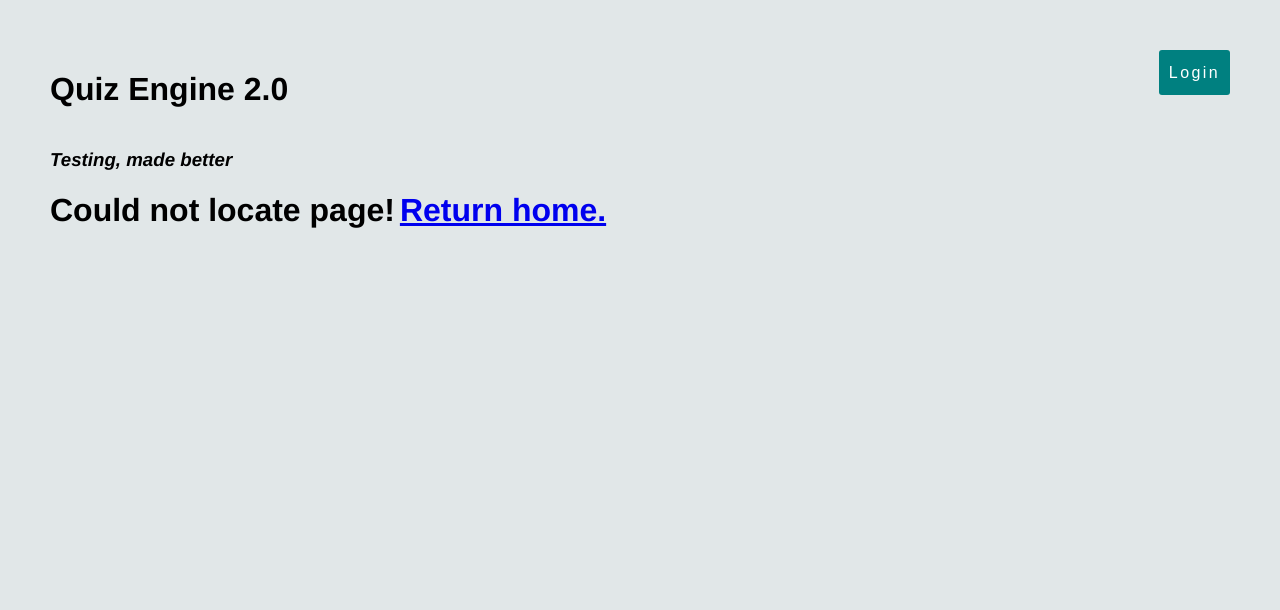
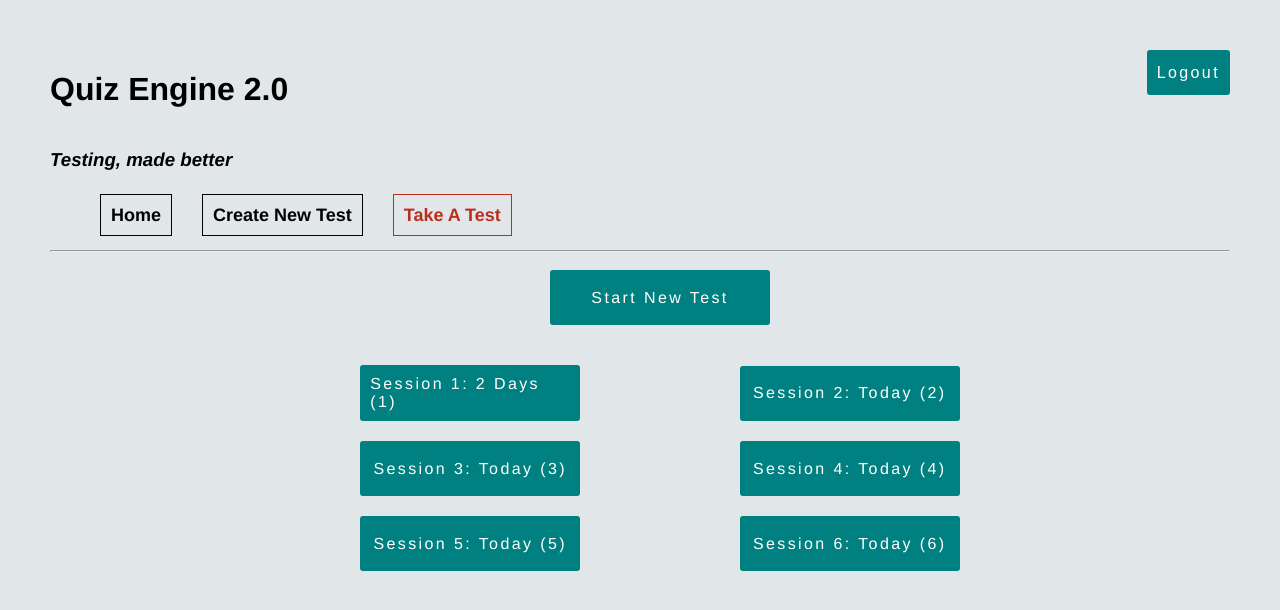
Before and after one commit to justincook951/capstone-quiz-fe, a React app: page /test/get in a window 1280 px wide. Built offline with nearby package versions, Linux system fonts and the light colour scheme; no server answers.

Commit message:
Initial sessions management framework added

```diff
--- a/app/components/Demo.js
+++ b/app/components/Demo.js
@@ -6,7 +6,7 @@ export default function Demo() {
         <div>
             <h1>This is the demo page!</h1>
             <NavLink
-                to='/create/test'
+                to='/test/create'
                 className='nav-link'>This is a broken link</NavLink>
         </div>
     )
--- a/app/components/MainMenu.js
+++ b/app/components/MainMenu.js
@@ -17,23 +17,29 @@ function MainMenuNav() {
             <nav className='row space-between'>
                 <ul className='row nav'>
                     <li>
-                    <NavLink
-                        to='/'
-                        exact
-                        className='nav-link'
-                        activeStyle={activeStyle}>Home</NavLink>
+                        <NavLink
+                            to='/'
+                            exact
+                            className='nav-link'
+                            activeStyle={activeStyle}>
+                                Home
+                        </NavLink>
                     </li>
                     <li>
                         <NavLink
-                            to='/create/test'
+                            to='/test/create'
                             className='nav-link'
-                            activeStyle={activeStyle}>Create New Test</NavLink>
+                            activeStyle={activeStyle}>
+                                Create New Test
+                        </NavLink>
                     </li>
                     <li>
                         <NavLink
-                            to='/get/test'
+                            to='/test/get'
                             className='nav-link'
-                            activeStyle={activeStyle}>Take A Test</NavLink>
+                            activeStyle={activeStyle}>
+                                Take A Test
+                        </NavLink>
                     </li>
                 </ul>
             </nav>
--- a/app/components/Test.js
+++ b/app/components/Test.js
@@ -1,12 +1,15 @@
 import React from 'react'
 import Question from './Question'
 import {fetchQuestionsBySession, generateNewTest} from '../utils/api'
+import { useParams} from "react-router";
 
-export default function Test({ sessionId = '' }) {
+export default function Test() {
     const [questions, setQuestions] = React.useState([]);
+    const { sessionId } = useParams();
     // Fetch all questions for a given session for this user
-    if (sessionId === '') {
+    if (sessionId === 'new') {
         React.useEffect(() => {
+            console.log("Generating a new test");
             generateNewTest()
                 .then((response) => console.log(response))
                 .catch((err) => console.log(err));
@@ -14,6 +17,7 @@ export default function Test({ sessionId = '' }) {
     }
     else {
         React.useEffect(() => {
+            console.log(`fetching by ID ${sessionId}`);
             fetchQuestionsBySession(sessionId)
                 .then((response) => console.log(response))
                 .catch((err) => console.log(err));
--- a/app/components/TestTaker.js
+++ b/app/components/TestTaker.js
@@ -1,17 +1,86 @@
 import React from 'react'
 import MainMenu from './MainMenu'
-import Test from './Test'
+import { fetchSessionsByUser } from '../utils/api'
+import * as actiontype from '../utils/action_types'
+import Loading from './Loading'
+import { Link, useHistory } from 'react-router-dom'
+
+function testTakerReducer(state, action) {
+    if (action.type === actiontype.SUCCESS) {
+        return {
+            error: null,
+            sessions: action.response
+        }
+    }
+    else if (action.type === actiontype.FAILURE) {
+        return {
+
+        }
+    }
+    else if (action.type === actiontype.ERROR) {
+        return {
+
+        }
+    }
+}
+
+function loadTest(session, history) {
+    history.push(`/test/get/${session}`);
+}
+
+function SessionsGrid({ sessions }) {
+    const history = useHistory();
+    console.log("Sessions grid")
+    console.log(sessions)
+    return (
+        <React.Fragment>
+            <li className='btn-style' onClick={() => loadTest('new', history)}>
+                Start New Test
+            </li>
+            <li></li>
+            {sessions.map((session, index) => {
+                const { sessionId, name, lastAccessed } = session
+
+                return (
+                    <li
+                        key={sessionId}
+                        className='btn-style'
+                        onClick={() => loadTest(sessionId, history)}
+                    >
+                        {name}: {lastAccessed} ({sessionId})
+                    </li>
+                )
+            })}
+        </React.Fragment>
+    )
+}
 
 export default function TestTaker() {
-    // Fetch all existing tests (sessions) for this user
+    // Fetch all existing sessions (tests in progress) for this user
+    const [state, dispatch] = React.useReducer(
+        testTakerReducer,
+        {error: null}
+    )
+    React.useEffect(() => {
+        fetchSessionsByUser()
+            .then((response) => {
+                dispatch({ type: actiontype.SUCCESS, state, response })
+            })
+            .catch((err) => dispatch({ type: actiontype.ERROR, err }));
+    }, [])
+
+    const isLoading = () => !state.sessions && state.error === null
+
     return (
         <div>
             <MainMenu />
             <hr/>
-            <h1>Take a test</h1>
-            <Test
-                inbAnswers={["answer1", "answer2"]}
-            />
-        </div>
+            <div className="sub-container">
+                 <ul className='grid-small space-around'>
+                        {state.sessions ? <SessionsGrid sessions={state.sessions} /> : null}
+                        <li>{isLoading() ? <Loading text='Getting tests' /> : null}</li>
+                    </ul>
+                </div>
+            </div>
     )
 }
--- a/app/index.css
+++ b/app/index.css
@@ -32,6 +32,27 @@ body {
     flex-wrap: wrap;
 }
 
+.grid-small {
+    display: flex;
+    justify-content: space-between;
+    flex-wrap: wrap;
+    align-items: center;
+    width: 70%;
+    margin: 0 auto;
+}
+
+.grid-small li {
+    align-items: center;
+    margin: 10px auto;
+    width: 50%;
+}
+
+.grid-small li:not(:first-child) {
+    align-items: center;
+    margin: 10px;
+    width: 100%;
+}
+
 .header-lg {
     font-size: 36px;
     font-weight: 250;
@@ -51,7 +72,7 @@ body {
     background: yellow;
 }
 
-.reg-button {
+.btn-style {
     padding: 10px;
     letter-spacing: .15em;
     border-radius: 3px;
@@ -70,9 +91,10 @@ body {
     -moz-transition: all .2s ease-out;
     -o-transition: all .2s ease-out;
     transition: all .2s ease-out;
+    min-height: 35px;
 }
 
-.reg-button:hover {
+.btn-style:hover {
     color: teal;
     background-color: white;
 }
@@ -117,3 +139,12 @@ li {
 .reg-link {
     padding-left: 5px;
 }
+
+.center {
+    margin: 0 auto;
+}
+
+.sub-container {
+    width: 75%;
+    margin: 0 auto;
+}
--- a/app/index.js
+++ b/app/index.js
@@ -2,20 +2,22 @@ import React from 'react'
 import ReactDOM from 'react-dom'
 import './index.css'
 import AuthedContext, { AuthedProvider } from './contexts/authed'
-import { BrowserRouter as Router, Route, Switch, Redirect } from 'react-router-dom'
+import { BrowserRouter as Router, Route, Switch, Redirect, useHistory } from 'react-router-dom'
 import Loading from './components/Loading'
 import Home from './components/Home'
 import Demo from './components/Demo'
 import { NavLink } from 'react-router-dom'
 import TestMaker from './components/TestMaker'
 import TestTaker from './components/TestTaker'
+import Test from './components/Test'
 
 function authedPaths() {
     return (
         <React.Fragment>
             <Route exact path='/' component={Home} />
-            <Route exact path='/create/test' component={TestMaker} />
-            <Route path='/get/test' component={TestTaker} />
+            <Route exact path='/test/create' component={TestMaker} />
+            <Route exact path='/test/get' component={TestTaker} />
+            <Route path='/test/get/:sessionId' component={Test} />
         </React.Fragment>
     )
 }
@@ -27,13 +29,9 @@ function notAuthedPaths() {
 }
 
 function App()  {
-    const [authed, setAuthed] = React.useState(false);
+    const [authed, setAuthed] = React.useState(true);
     const toggleAuthed = (() => {
         setAuthed((authed) => authed = !authed)
-        if (authed === false) {
-            console.log("Returning a redirect");
-            return <Redirect to='/' />
-        }
     })
     return (
         <div className='container'>
@@ -41,7 +39,7 @@ function App()  {
                 <AuthedProvider value={authed}>
                     <div className='row space-between'>
                         <h1>Quiz Engine 2.0</h1>
-                        <button className='btn reg-button' onClick={toggleAuthed}>{!authed ? 'Login' : 'Logout'}</button>
+                        <button className='btn btn-style' onClick={toggleAuthed}>{!authed ? 'Login' : 'Logout'}</button>
                     </div>
                     <h3><i>Testing, made better</i></h3>
                     <React.Suspense fallback={<Loading/>} >
--- a/app/utils/api.js
+++ b/app/utils/api.js
@@ -16,8 +16,12 @@ export function fetchSessionsByUser(userId) {
     let samplePromise = new Promise((resolve, reject) => {
         setTimeout( function() {
             resolve([
-                {id: 1, text: 'Hello! 1'},
-                {id: 2, text: 'Hello! 2' }
+                {sessionId: 1, name: 'Session 1', lastAccessed: "2 Days"},
+                {sessionId: 2, name: 'Session 2', lastAccessed: "Today" },
+                {sessionId: 3, name: 'Session 3', lastAccessed: "Today" },
+                {sessionId: 4, name: 'Session 4', lastAccessed: "Today" },
+                {sessionId: 5, name: 'Session 5', lastAccessed: "Today" },
+                {sessionId: 6, name: 'Session 6', lastAccessed: "Today" },
             ])
         }, 1000)
     })
```
